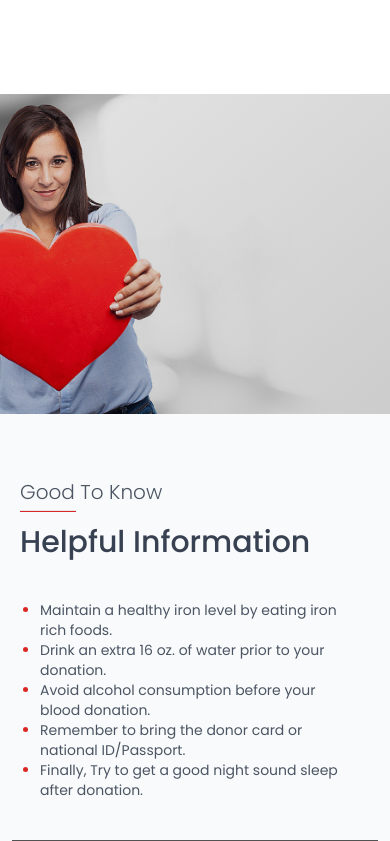
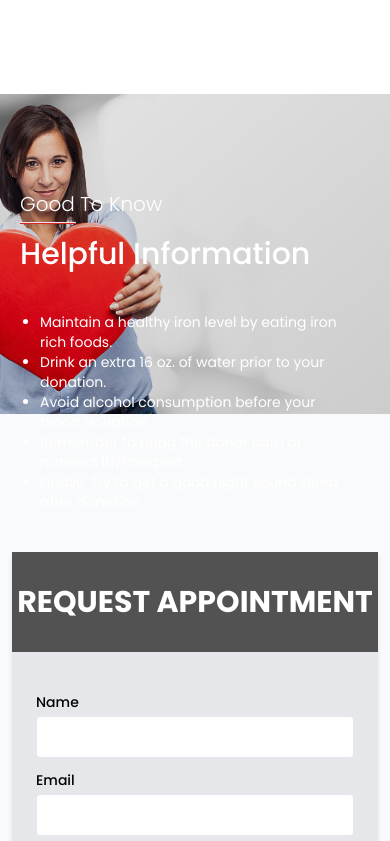
Before and after one commit to miraz66/dream_touch_blood, a React (Vite) app: page /main-page in a window 390 px wide. Shown: the part 3023-3864 px from the top of the page. Built offline with nearby package versions, Linux system fonts and the light colour scheme.

Commit message:
Video Modal Res

```diff
--- a/package.json
+++ b/package.json
@@ -36,6 +36,8 @@
     "eslint-plugin-react-hooks": "^4.6.0",
     "eslint-plugin-react-refresh": "^0.4.3",
     "postcss": "^8.4.27",
+    "prettier": "^3.0.2",
+    "prettier-plugin-tailwindcss": "^0.5.3",
     "tailwindcss": "^3.3.3",
     "vite": "^4.4.5"
   }
--- a/src/components/AllPageScreen.jsx
+++ b/src/components/AllPageScreen.jsx
@@ -8,7 +8,7 @@ export default function AllPageScreen({ name }) {
           <h2 className="pb-2 text-4xl font-semibold uppercase md:tracking-widest">
             {name}
           </h2>
-          <div className="flex gap-2 text-lg font-semibold">
+          <div className="text-lg font-semibold flex gap-2">
             <a
               className="after:content-[' '] after:bg-red-500 after:m-auto after:block after:w-0 after:h-[2px] after:ease-in after:duration-300 after:hover:w-full cursor-pointer"
               href="/"
--- a/src/components/Headers.jsx
+++ b/src/components/Headers.jsx
@@ -34,7 +34,7 @@ export default function Header() {
                 <div className="flex flex-1 items-center justify-center sm:items-stretch sm:justify-start">
                   <div className="flex items-center">
                     <a
-                      className="text-gray-400 lg:text-center font-bold text-3xl lg:text-4xl 2xl:text-5xl"
+                      className="text-gray-400 lg:text-center font-bold text-3xl lg:text-2xl 2xl:text-5xl"
                       href="http://localhost:5173/"
                     >
                       <span className="text-red-500">Blood</span>{" "}
@@ -62,8 +62,8 @@ export default function Header() {
                             return (
                               "px-3 font-medium" +
                               (!isActive
-                                ? "after:content-[' '] after:bg-red-500 after:m-auto after:block after:w-0 after:h-[2px] after:ease-in after:duration-300 after:hover:w-full cursor-pointer xl:text-lg"
-                                : "cursor-pointer border-b-2 border-red-600 xl:text-lg")
+                                ? "after:content-[' '] after:bg-red-500 after:m-auto after:block after:w-0 after:h-[2px] after:ease-in after:duration-300 after:hover:w-full cursor-pointer lg:text-sm xl:text-lg"
+                                : "cursor-pointer border-b-2 border-red-600 lg:text-sm xl:text-lg")
                             );
                           }}
                           aria-current={item.current ? "page" : undefined}
--- a/src/components/Information.jsx
+++ b/src/components/Information.jsx
@@ -8,17 +8,17 @@ function Information() {
       <div className="pb-20 bg-gray-50">
         <div className="h-[20rem] lg:h-[32rem] bg-no-repeat bg-center bg-cover bg-[linear-gradient(to_right_bottom,rgba(0,0,0,0.1),rgba(0,0,0,0.2)),url('assets/appointment_female_bg.jpg')]"></div>
         <div className="max-w-7xl md:mx-5 2xl:mx-auto">
-          <div className="flex pt-16 lg:pt-24 pb-20 flex-wrap">
+          <div className="max-lg:-mt-72 pt-16 lg:pt-24 pb-20 flex flex-wrap">
             <div className="lg:w-1/2 max-lg:px-5 pb-10">
-              <h4 className="text-xl pb-1 text-gray-600 font-light">
+              <h4 className="text-xl pb-1 text-gray-600 max-lg:text-white max-xl: font-light">
                 Good To Know
               </h4>
               <hr className="bg-red-600 h-0.5 w-14" />
-              <h2 className="pt-3 pb-10 text-3xl xl:text-5xl font-medium text-gray-700">
+              <h2 className="pt-3 pb-10 text-3xl xl:text-5xl font-medium text-gray-700 max-lg:text-white ">
                 Helpful Information
               </h2>
 
-              <ul className="text-sm xl:text-base max-lg:px-5 lg:pl-10 text-gray-600 list-disc marker:text-red-600 animationUp">
+              <ul className="text-sm xl:text-base max-lg:px-5 lg:pl-10 text-gray-600 max-lg:text-white list-disc marker:text-red-600 max-lg:marker:text-white animationUp">
                 <li>
                   Maintain a healthy iron level by eating iron rich foods.
                 </li>
```
Also changed, not shown: src/components/ActiveGallaryImage.jsx (renamed from src/components/test/ActiveGallaryImage.jsx), 1 other file (tests, documents, lock files or other folders).
